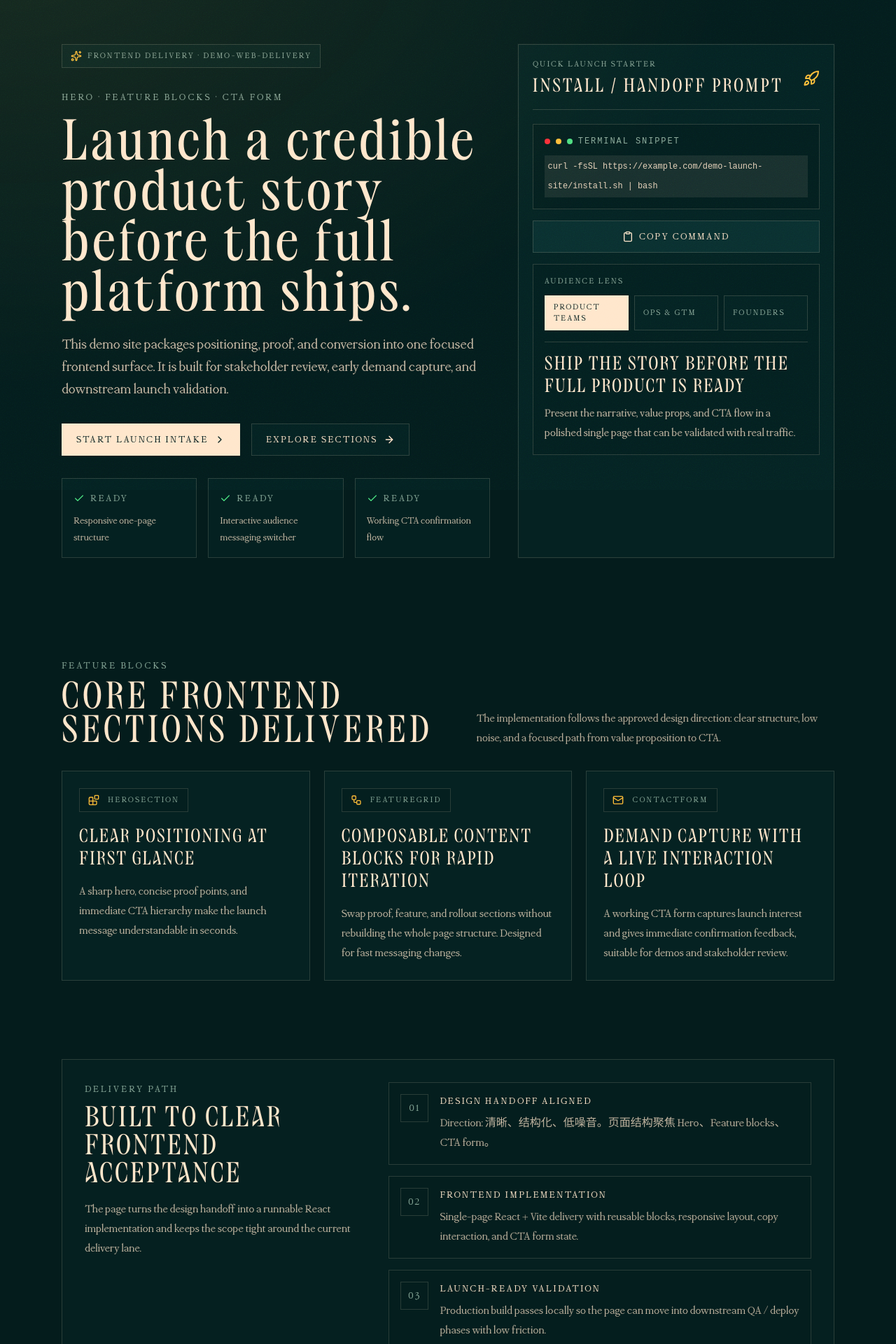
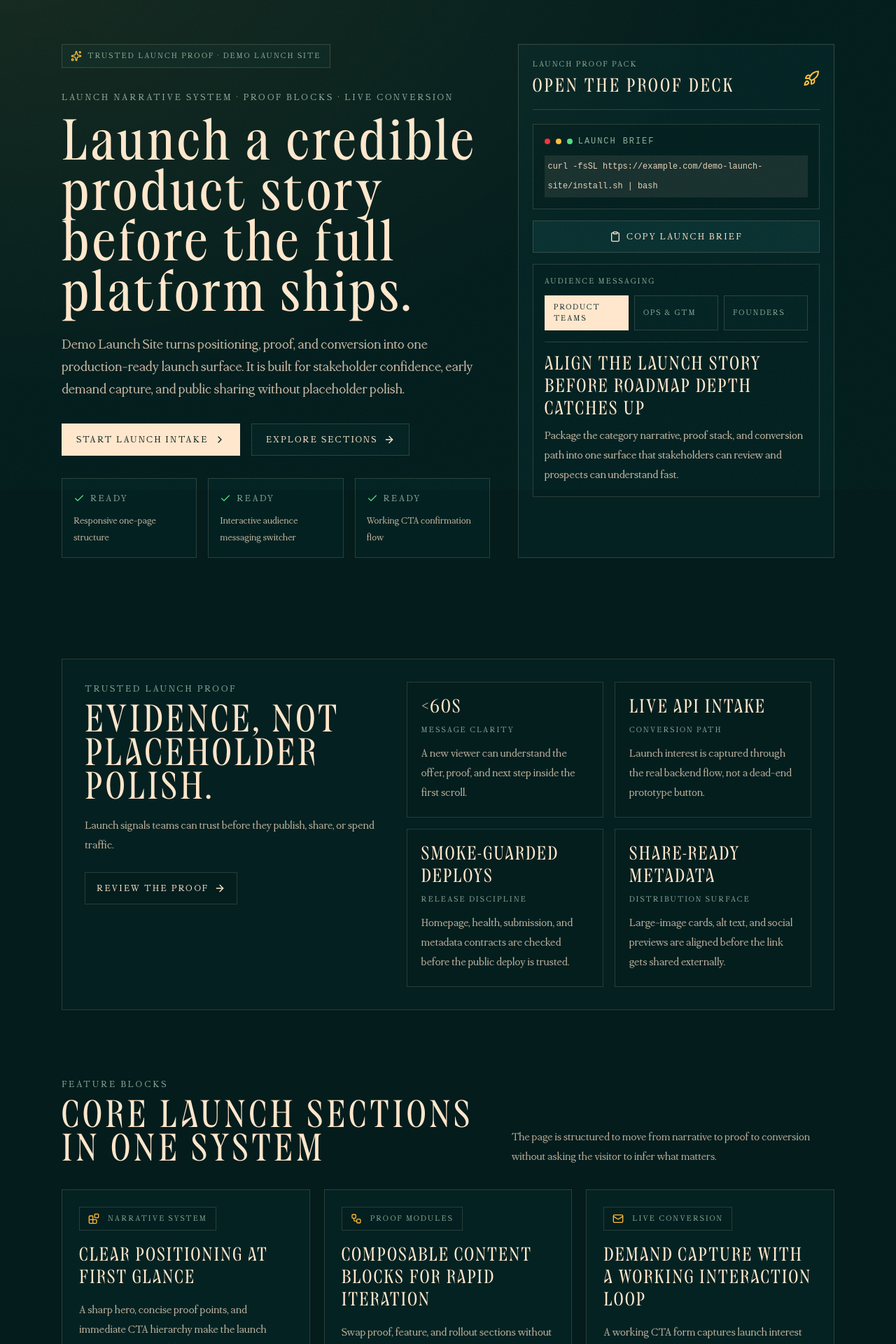
Before and after one commit to adwe21/demo-web-delivery-render, a React (Vite) app in the folder web/: page / in a window 1280 px wide. Shown: the part 100-2020 px from the top of the page at 70% size. Built offline with nearby package versions, Linux system fonts and the light colour scheme; a web font is replaced by a local one.

Commit message:
feat: add launch proof section

```diff
--- a/web/src/App.tsx
+++ b/web/src/App.tsx
@@ -31,60 +31,83 @@ const INSTALL_COMMAND =
 const AUDIENCE_COPY: Record<Audience, { label: string; title: string; body: string }> = {
   product: {
     label: "Product teams",
-    title: "Ship the story before the full product is ready",
+    title: "Align the launch story before roadmap depth catches up",
     body:
-      "Present the narrative, value props, and CTA flow in a polished single page that can be validated with real traffic.",
+      "Package the category narrative, proof stack, and conversion path into one surface that stakeholders can review and prospects can understand fast.",
   },
   ops: {
     label: "Ops & GTM",
-    title: "Coordinate launch messaging from one surface",
+    title: "Give every launch handoff one source of truth",
     body:
-      "Turn timelines, handoff notes, and launch milestones into one page your teams can review, share, and iterate on quickly.",
+      "Turn campaign timing, sales context, and launch readiness into one destination your team can circulate without losing the message.",
   },
   founders: {
     label: "Founders",
-    title: "Move from concept to launch-ready presence in days",
+    title: "Look launch-ready before the full product tour exists",
     body:
-      "Start with the core message, capture demand, and create a clear next action while engineering continues on the full product.",
+      "Lead with the sharpest proof, capture intent, and keep the next step clear while the deeper product roadmap continues shipping.",
   },
 };
 
 const FEATURE_BLOCKS = [
   {
     icon: Blocks,
-    eyebrow: "HeroSection",
+    eyebrow: "Narrative system",
     title: "Clear positioning at first glance",
     body:
       "A sharp hero, concise proof points, and immediate CTA hierarchy make the launch message understandable in seconds.",
   },
   {
     icon: Workflow,
-    eyebrow: "FeatureGrid",
+    eyebrow: "Proof modules",
     title: "Composable content blocks for rapid iteration",
     body:
       "Swap proof, feature, and rollout sections without rebuilding the whole page structure. Designed for fast messaging changes.",
   },
   {
     icon: Mail,
-    eyebrow: "ContactForm",
-    title: "Demand capture with a live interaction loop",
+    eyebrow: "Live conversion",
+    title: "Demand capture with a working interaction loop",
     body:
       "A working CTA form captures launch interest and gives immediate confirmation feedback, suitable for demos and stakeholder review.",
   },
 ] as const;
 
+const PROOF_POINTS = [
+  {
+    value: "<60s",
+    label: "Message clarity",
+    body: "A new viewer can understand the offer, proof, and next step inside the first scroll.",
+  },
+  {
+    value: "Live API intake",
+    label: "Conversion path",
+    body: "Launch interest is captured through the real backend flow, not a dead-end prototype button.",
+  },
+  {
+    value: "Smoke-guarded deploys",
+    label: "Release discipline",
+    body: "Homepage, health, submission, and metadata contracts are checked before the public deploy is trusted.",
+  },
+  {
+    value: "Share-ready metadata",
+    label: "Distribution surface",
+    body: "Large-image cards, alt text, and social previews are aligned before the link gets shared externally.",
+  },
+] as const;
+
 const DELIVERY_STEPS = [
   {
-    title: "Design handoff aligned",
-    body: "Direction: 清晰、结构化、低噪音。页面结构聚焦 Hero、Feature blocks、CTA form。",
+    title: "Narrative direction locked",
+    body: "The launch page is framed around a concise hero, modular proof blocks, and one clear conversion action.",
   },
   {
-    title: "Frontend implementation",
-    body: "Single-page React + Vite delivery with reusable blocks, responsive layout, copy interaction, and CTA form state.",
+    title: "Production-ready launch surface",
+    body: "A single-page React + Vite experience turns positioning, proof, and contact capture into something teams can review live.",
   },
   {
-    title: "Launch-ready validation",
-    body: "Production build passes locally so the page can move into downstream QA / deploy phases with low friction.",
+    title: "Proof-backed release gate",
+    body: "Build, smoke, metadata, and share-surface checks stay green before the page is treated as ready for traffic.",
   },
 ] as const;
 
@@ -167,19 +190,19 @@ export default function App() {
           <div className="relative z-10 space-y-8">
             <div className="inline-flex items-center gap-2 border border-border bg-card/70 px-3 py-2 text-xs uppercase tracking-[0.18em] text-muted-foreground">
               <Sparkles className="h-4 w-4 text-warning" />
-              frontend delivery · demo-web-delivery
+              trusted launch proof · demo launch site
             </div>
 
             <div className="space-y-5">
               <p className="font-display text-sm uppercase tracking-[0.2em] text-muted-foreground">
-                Hero · Feature blocks · CTA form
+                Launch narrative system · proof blocks · live conversion
               </p>
               <h1 className="max-w-3xl font-collapse text-5xl leading-none tracking-[0.05em] text-foreground sm:text-6xl md:text-7xl">
                 Launch a credible product story before the full platform ships.
               </h1>
               <p className="max-w-2xl text-lg leading-8 text-foreground/78 sm:text-xl">
-                This demo site packages positioning, proof, and conversion into one focused frontend surface.
-                It is built for stakeholder review, early demand capture, and downstream launch validation.
+                Demo Launch Site turns positioning, proof, and conversion into one production-ready launch surface.
+                It is built for stakeholder confidence, early demand capture, and public sharing without placeholder polish.
               </p>
             </div>
 
@@ -220,8 +243,8 @@ export default function App() {
           <div className="relative z-10 space-y-5 border border-border bg-card/75 p-5 shadow-[0_0_0_1px_rgba(255,230,203,0.02)]">
             <div className="flex items-center justify-between border-b border-border pb-4">
               <div>
-                <p className="font-display text-xs uppercase tracking-[0.18em] text-muted-foreground">Quick launch starter</p>
-                <h2 className="mt-2 font-collapse text-2xl uppercase tracking-[0.12em]">Install / handoff prompt</h2>
+                <p className="font-display text-xs uppercase tracking-[0.18em] text-muted-foreground">Launch proof pack</p>
+                <h2 className="mt-2 font-collapse text-2xl uppercase tracking-[0.12em]">Open the proof deck</h2>
               </div>
               <Rocket className="h-6 w-6 text-warning" />
             </div>
@@ -232,7 +255,7 @@ export default function App() {
                   <span className="h-2 w-2 rounded-full bg-destructive" />
                   <span className="h-2 w-2 rounded-full bg-warning" />
                   <span className="h-2 w-2 rounded-full bg-success" />
-                  terminal snippet
+                  launch brief
                 </div>
                 <code className="block overflow-x-auto whitespace-pre-wrap bg-transparent p-0">{INSTALL_COMMAND}</code>
               </div>
@@ -245,11 +268,11 @@ export default function App() {
                 className="inline-flex w-full items-center justify-center gap-2 border border-border bg-secondary px-4 py-3 font-display text-sm uppercase tracking-[0.16em] text-foreground transition hover:border-foreground/35"
               >
                 {copyState === "copied" ? <Check className="h-4 w-4 text-success" /> : <Clipboard className="h-4 w-4" />}
-                {copyState === "copied" ? "Copied" : "Copy command"}
+                {copyState === "copied" ? "Copied" : "Copy launch brief"}
               </button>
 
               <div className="border border-border bg-background/40 p-4">
-                <p className="font-display text-xs uppercase tracking-[0.18em] text-muted-foreground">Audience lens</p>
+                <p className="font-display text-xs uppercase tracking-[0.18em] text-muted-foreground">Audience messaging</p>
                 <div className="mt-3 grid gap-2 sm:grid-cols-3">
                   {(Object.keys(AUDIENCE_COPY) as Audience[]).map((key) => (
                     <button
@@ -275,14 +298,43 @@ export default function App() {
           </div>
         </section>
 
+        <section id="proof" className="mx-auto max-w-6xl px-6 py-6 md:py-12">
+          <div className="grid gap-8 border border-border bg-card/60 p-6 md:grid-cols-[0.85fr_1.15fr] md:p-8">
+            <div>
+              <p className="font-display text-sm uppercase tracking-[0.2em] text-muted-foreground">Trusted launch proof</p>
+              <h2 className="mt-3 font-collapse text-4xl uppercase tracking-[0.08em] sm:text-5xl">Evidence, not placeholder polish.</h2>
+              <p className="mt-4 max-w-xl leading-7 text-foreground/76">
+                Launch signals teams can trust before they publish, share, or spend traffic.
+              </p>
+              <a
+                href="#delivery"
+                className="mt-6 inline-flex items-center gap-2 border border-border bg-background/45 px-4 py-3 font-display text-sm uppercase tracking-[0.16em] text-foreground transition hover:border-foreground/35"
+              >
+                Review the proof
+                <ArrowRight className="h-4 w-4" />
+              </a>
+            </div>
+
+            <div className="grid gap-4 sm:grid-cols-2">
+              {PROOF_POINTS.map((item) => (
+                <article key={item.label} className="border border-border bg-background/45 p-5">
+                  <p className="font-collapse text-2xl uppercase tracking-[0.08em] text-foreground">{item.value}</p>
+                  <p className="mt-2 font-display text-xs uppercase tracking-[0.18em] text-muted-foreground">{item.label}</p>
+                  <p className="mt-3 leading-7 text-foreground/76">{item.body}</p>
+                </article>
+              ))}
+            </div>
+          </div>
+        </section>
+
         <section id="features" className="mx-auto max-w-6xl px-6 py-6 md:py-12">
           <div className="mb-8 flex flex-col gap-4 md:flex-row md:items-end md:justify-between">
             <div>
               <p className="font-display text-sm uppercase tracking-[0.2em] text-muted-foreground">Feature blocks</p>
-              <h2 className="mt-3 font-collapse text-4xl uppercase tracking-[0.1em] sm:text-5xl">Core frontend sections delivered</h2>
+              <h2 className="mt-3 font-collapse text-4xl uppercase tracking-[0.1em] sm:text-5xl">Core launch sections in one system</h2>
             </div>
             <p className="max-w-xl leading-7 text-foreground/74">
-              The implementation follows the approved design direction: clear structure, low noise, and a focused path from value proposition to CTA.
+              The page is structured to move from narrative to proof to conversion without asking the visitor to infer what matters.
             </p>
           </div>
 
@@ -304,9 +356,9 @@ export default function App() {
           <div className="grid gap-8 border border-border bg-card/60 p-6 md:grid-cols-[0.8fr_1.2fr] md:p-8">
             <div>
               <p className="font-display text-sm uppercase tracking-[0.2em] text-muted-foreground">Delivery path</p>
-              <h2 className="mt-3 font-collapse text-4xl uppercase tracking-[0.08em]">Built to clear frontend acceptance</h2>
+              <h2 className="mt-3 font-collapse text-4xl uppercase tracking-[0.08em]">Built to hold up in public</h2>
               <p className="mt-4 leading-7 text-foreground/76">
-                The page turns the design handoff into a runnable React implementation and keeps the scope tight around the current delivery lane.
+                The launch surface stays useful because the narrative, proof stack, and release gate are all wired to the same delivery path.
               </p>
             </div>
 
@@ -329,20 +381,20 @@ export default function App() {
         <section id="contact" className="mx-auto max-w-6xl px-6 py-8 pb-20 md:py-14 md:pb-24">
           <div className="grid gap-8 md:grid-cols-[0.85fr_1.15fr]">
             <div className="space-y-5">
-              <p className="font-display text-sm uppercase tracking-[0.2em] text-muted-foreground">CTA form</p>
-              <h2 className="font-collapse text-4xl uppercase tracking-[0.08em] sm:text-5xl">Capture launch interest with a working interaction</h2>
+              <p className="font-display text-sm uppercase tracking-[0.2em] text-muted-foreground">Launch intake</p>
+              <h2 className="font-collapse text-4xl uppercase tracking-[0.08em] sm:text-5xl">Capture serious launch interest with a live handoff</h2>
               <p className="leading-7 text-foreground/76">
-                Submit the form to simulate a launch intake flow. The interaction confirms the handoff works and demonstrates the CTA state transition for review.
+                Submit the form to show the launch surface can move from attention to qualified intent without breaking the story.
               </p>
               <div className="border border-border bg-card/70 p-5 text-sm leading-7 text-foreground/76">
                 <div className="mb-3 flex items-center gap-2 font-display uppercase tracking-[0.16em] text-muted-foreground">
                   <Users className="h-4 w-4" />
-                  Demo-ready outcomes
+                  What this proves
                 </div>
                 <ul className="space-y-2">
-                  <li>• Collect contact and use-case context in one place.</li>
-                  <li>• Submit the launch intake to the backend API and return immediate confirmation.</li>
-                  <li>• Keep the CTA flow aligned with downstream QA and deploy validation.</li>
+                  <li>• Collect contact and use-case context in one reviewable launch flow.</li>
+                  <li>• Route launch interest through the backend API and return immediate confirmation.</li>
+                  <li>• Keep the conversion surface aligned with smoke, deploy, and sharing checks.</li>
                 </ul>
               </div>
             </div>
```
Also changed, not shown: 1 other file (tests, documents, lock files or other folders).
